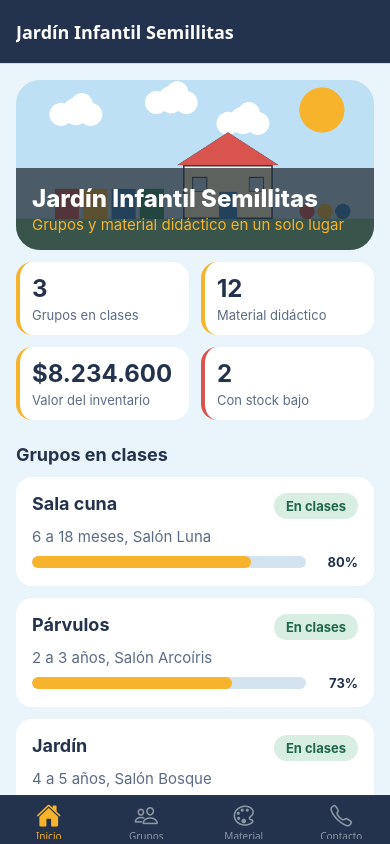
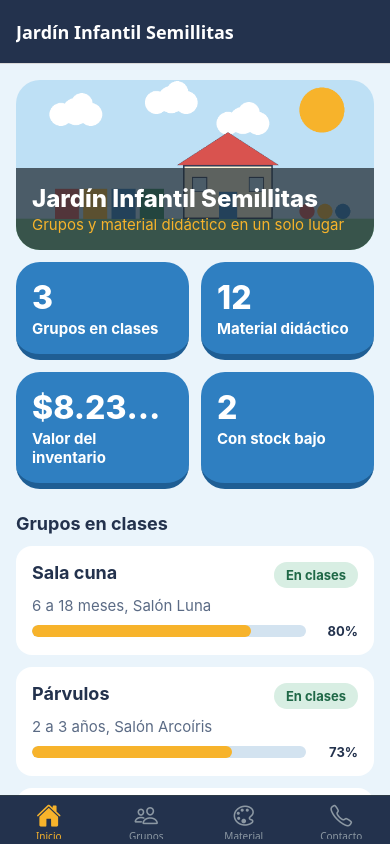
Before and after one commit to safira2580/jardin_infantil_privado, a React Native app: screen /InicioTab in a window 390 px wide. Built offline with nearby package versions, Linux system fonts and the light colour scheme.

Commit message:
Update StatCard.tsx

```diff
--- a/src/components/StatCard.tsx
+++ b/src/components/StatCard.tsx
@@ -1,31 +1,27 @@
 import { StyleSheet, Text, View } from 'react-native';
-import { colors, font, radius, spacing } from '../theme';
+import { blocks, font, radius, spacing, type BlockKey } from '../theme';
 
 interface Props {
   label: string;
   value: string;
-  warn?: boolean;
+  hint?: string;
+  tone?: BlockKey;
 }
 
-export default function StatCard({ label, value, warn = false }: Props) {
+export default function StatCard({ label, value, hint, tone = 'blue' }: Props) {
+  const c = blocks[tone];
   return (
-    <View style={[styles.card, warn && styles.cardWarn]}>
-      <Text style={styles.value} numberOfLines={1} adjustsFontSizeToFit>{value}</Text>
-      <Text style={styles.label}>{label}</Text>
+    <View style={[styles.card, { backgroundColor: c.main, borderBottomColor: c.dark }]}>
+      <Text style={[styles.value, { color: c.onMain }]} numberOfLines={1} adjustsFontSizeToFit>{value}</Text>
+      <Text style={[styles.label, { color: c.onMain }]}>{label}</Text>
+      {!!hint && <Text style={[styles.hint, { color: c.onMain }]} numberOfLines={1}>{hint}</Text>}
     </View>
   );
 }
 
 const styles = StyleSheet.create({
-  card: {
-    flex: 1,
-    backgroundColor: colors.surface,
-    borderRadius: radius.md,
-    padding: spacing.md,
-    borderLeftWidth: 4,
-    borderLeftColor: colors.accent,
-  },
-  cardWarn: { borderLeftColor: colors.warn },
-  value: { fontSize: font.xl, fontWeight: '700', color: colors.ink },
-  label: { fontSize: font.sm, color: colors.muted, marginTop: spacing.xs },
+  card: { flex: 1, borderRadius: radius.lg, padding: spacing.lg, borderBottomWidth: 6, gap: 2 },
+  value: { fontSize: 32, fontWeight: '800' },
+  label: { fontSize: font.md, fontWeight: '700' },
+  hint: { fontSize: font.sm, opacity: 0.85 },
 });
```
